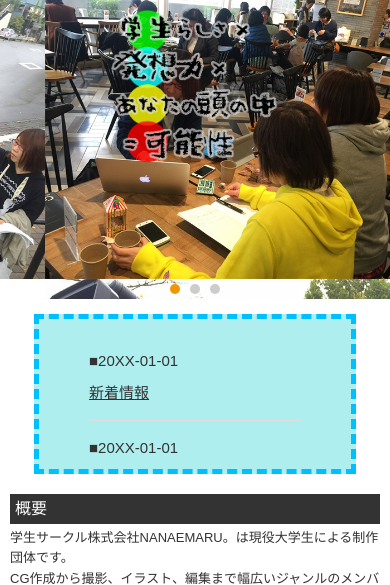
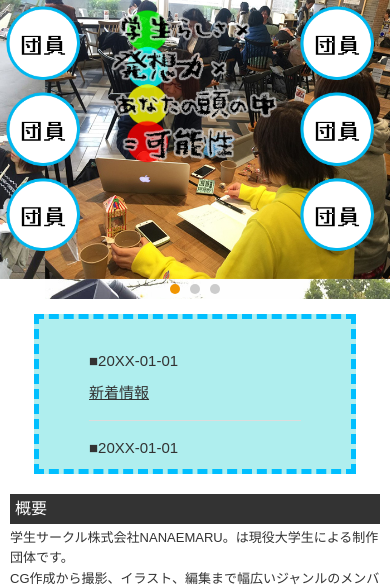
Before and after one commit to nanaemaru/nanaemaru.github.io, a PHP site: page / in a window 390 px wide. Shown: the top 585 px of the page. Run offline with PHP 8.4, Linux system fonts and the light colour scheme.

Commit message:
sumaho taiou

```diff
--- a/css/style.css
+++ b/css/style.css
@@ -281,7 +281,7 @@ header {
 		background:#ff3333;
 		border-bottom:5px solid #710000;
 		box-shadow:0 1px 3px #999;
-		z-index:1;
+		z-index:2;
                 font-size:27px;
                 line-height:2.0;
 
@@ -325,7 +325,8 @@ header {
 	}
 }
 
-
+.inner2 ul  {  display: none; }
+.inner3 ul  {  display: none; }
 
 /*================================================
  *  メンバー
@@ -544,8 +545,8 @@ footer {
         position:absolute;
         width:35%;
         top:100;
-	      margin: auto;
-	      left: 0;
+	margin: auto;
+	left: 0;
         right: 0;
         z-index:1;
 }
@@ -560,25 +561,26 @@ footer {
 .slide01 .slidePrev {
     position:absolute;
     cursor:pointer;
-    z-index:100;
+    z-index:1;
 }
 
 .slide01 .slideNext {
     position:absolute;
     cursor:pointer;
-    z-index:100;
+    z-index:1;
 }
 
 .slide01 .slidePrev img {
+
     position:absolute;
-    width:50px !important;
-    height:60px !important;
+    width:70px !important;
+    height:70px !important;
 }
 
 .slide01 .slideNext img {
     position:absolute;
-    width:50px !important;
-    height:60px !important;
+    width:70px !important;
+    height:70px !important;
 }
 
 .slide01 .slideInner {
@@ -735,15 +737,38 @@ footer {
 		margin-top:15px;
 	}
 
-	#main {
+	#main { margin:auto;
+                left:0;
+                light:0;
 		float:none;
 		width:100%;
 	}
 
-	#sub {
+	#sub {	margin: auto;
+	        left: 0;
+	        right: 0;
 		float:none;
 		width:100%;
 	}
+
+   .inner ul {
+                display: none;
+}
+    .inner2 ul  {
+			          position:absolute;
+								left: auto;
+			          display: block;
+							  width: 22%;
+								z-index:2;
+}
+
+    .inner3 ul {
+						position:absolute;
+						right: 10px;
+						display: block;
+						width: 22%;
+						z-index:2;
+}
 
 
 	.subnav > a:before {
@@ -846,11 +871,6 @@ footer {
 		-webkit-transform:rotate(-135deg);
 	}
 
-
-
-
-
-
 .appIconBig{
  display: block;
  margin-left: auto;
--- a/index.html
+++ b/index.html
@@ -1,13 +1,10 @@
 <!DOCTYPE html>
-
-<html lang="ja">
-
 <head>
 <meta charset="utf-8">
 <title>nanaemaruhp</title>
 <meta name="viewport" content="width=device-width">
 <meta name="keywords" content="ななえまる,製作,依頼">
-<meta name="description" content="">
+<meta name="description" content="ななえまる">
 <link rel="stylesheet" type="text/css" href="css/style.css"media="all">
 
 <script src="js/jquery.js"></script>
@@ -66,8 +63,25 @@ $(function($){
 			</li>
 		</ul>
 	</div><!-- /.inner -->
-</nav>
-</head>
+
+    <div class="inner2">
+      	<ul class="gnav2">
+          <a href="#"><img src="img/danninn.png"alt="home"></a>
+            <a href="play1"><img src="img/danninn2.png"alt="home"></a>
+              <a href="play2"><img src="img/danninn3.png"alt="home"></a>
+
+            </ul>
+</div>
+
+    <div class="inner3">
+      	<ul class="gnav3">
+          <a href="#"><img src="img/danninn.png"alt="home"></a>
+            <a href="play1"><img src="img/danninn2.png"alt="home"></a>
+              <a href="play2"><img src="img/danninn3.png"alt="home"></a>
+            </ul>
+</div>
+
+
 
 <img src="img/gakusei.png" width="500" class="moto">
 
```
Also changed, not shown: images/nav_next.png (deleted), images/nav_prev.png (deleted), images/photo01.jpg (deleted), images/photo01_mini.jpg (deleted), images/photo01_thumbnail.jpg (deleted), images/photo02.jpg (deleted), images/photo02_mini.jpg (deleted), images/photo02_thumbnail.jpg (deleted), images/photo03.jpg (deleted), images/photo03_mini.jpg (deleted), images/photo03_thumbnail.jpg (deleted), img/danninn2.png (added), img/danninn3.png (added), img/left70.png, 1 more files.
